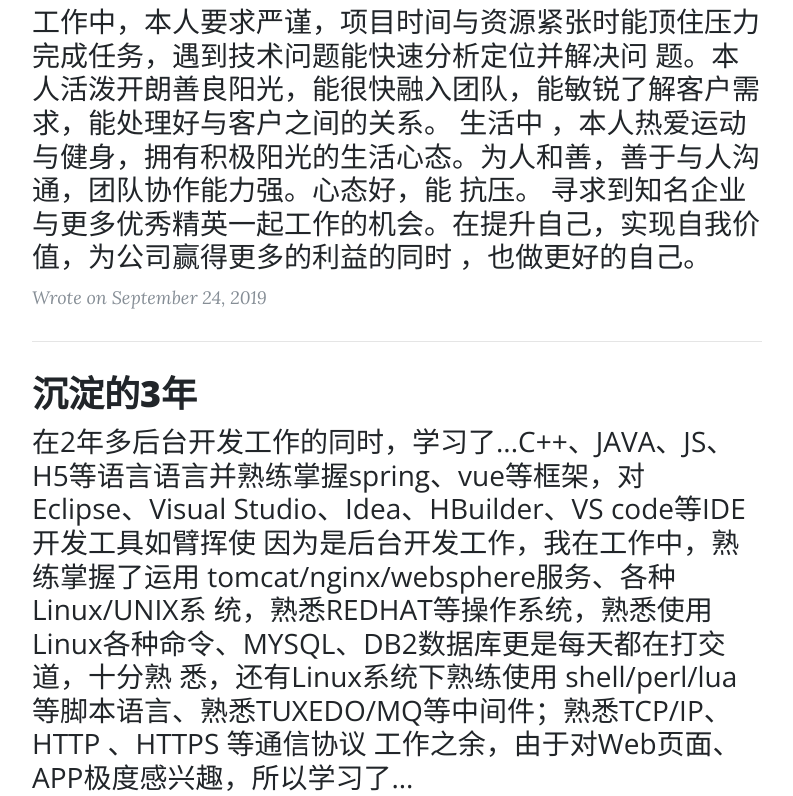
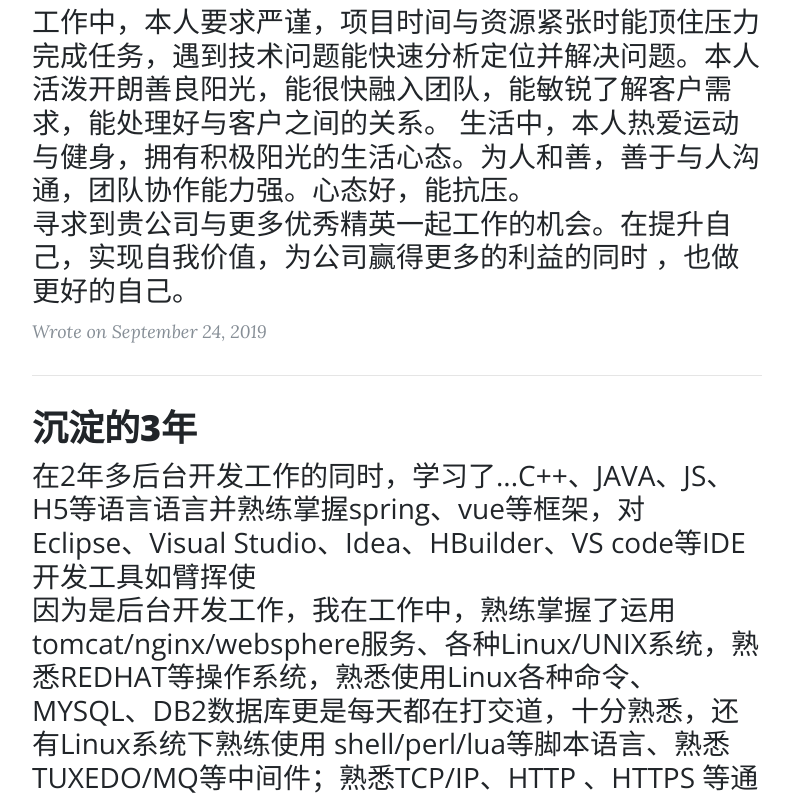
Before and after one commit to meepooo/meepooo.github.io, a website: page index.html in a window 1280 px wide. Shown: the part 634-1430 px from the top of the page, without its empty margins (243-1036 px from the left). Drawn offline with nearby package versions, Linux system fonts and the light colour scheme.

Commit message:
Update index.html

```diff
--- a/index.html
+++ b/index.html
@@ -16,8 +16,7 @@
     <!-- Custom fonts for this template -->
     <link href="vendor/fontawesome-free/css/all.min.css" rel="stylesheet" type="text/css">
     <link href='https://fonts.googleapis.com/css?family=Lora:400,700,400italic,700italic' rel='stylesheet' type='text/css'>
-		<link href='https://fonts.googleapis.com/css?family=Open+Sans:300italic,400italic,600italic,700italic,800italic,400,300,600,700,800'
-		 rel='stylesheet' type='text/css'>
+    <link href='https://fonts.googleapis.com/css?family=Open+Sans:300italic,400italic,600italic,700italic,800italic,400,300,600,700,800' rel='stylesheet' type='text/css'>
 
     <!-- Custom styles for this template -->
     <link href="css/clean-blog.min.css" rel="stylesheet">
@@ -30,8 +29,7 @@
     <nav class="navbar navbar-expand-lg navbar-light fixed-top" id="mainNav">
         <div class="container">
             <a class="navbar-brand" href="index.html">我的简历</a>
-				<button class="navbar-toggler navbar-toggler-right" type="button" data-toggle="collapse" data-target="#navbarResponsive"
-				 aria-controls="navbarResponsive" aria-expanded="false" aria-label="Toggle navigation">
+            <button class="navbar-toggler navbar-toggler-right" type="button" data-toggle="collapse" data-target="#navbarResponsive" aria-controls="navbarResponsive" aria-expanded="false" aria-label="Toggle navigation">
 					Menu
 					<i class="fas fa-bars"></i>
 				</button>
@@ -82,13 +80,8 @@
                             我是一名程序员
                         </h2>
                         <h3 class="post-subtitle">
-								工作中，本人要求严谨，项目时间与资源紧张时能顶住压力完成任务，遇到技术问题能快速分析定位并解决问
-								题。本人活泼开朗善良阳光，能很快融入团队，能敏锐了解客户需求，能处理好与客户之间的关系。 生活中
-								，本人热爱运动与健身，拥有积极阳光的生活心态。为人和善，善于与人沟通，团队协作能力强。心态好，能
-								抗压。
-
-								寻求到知名企业与更多优秀精英一起工作的机会。在提升自己，实现自我价值，为公司赢得更多的利益的同时
-								，也做更好的自己。
+                            工作中，本人要求严谨，项目时间与资源紧张时能顶住压力完成任务，遇到技术问题能快速分析定位并解决问题。本人活泼开朗善良阳光，能很快融入团队，能敏锐了解客户需求，能处理好与客户之间的关系。 生活中，本人热爱运动与健身，拥有积极阳光的生活心态。为人和善，善于与人沟通，团队协作能力强。心态好，能抗压。
+                            <br />寻求到贵公司与更多优秀精英一起工作的机会。在提升自己，实现自我价值，为公司赢得更多的利益的同时 ，也做更好的自己。
                         </h3>
                     </a>
                     <p class="post-meta">Wrote on September 24, 2019</p>
@@ -99,13 +92,10 @@
                         <h2 class="post-title">
                             沉淀的3年</h2>
                         <h3 class="post-subtitle">
-								在2年多后台开发工作的同时，学习了...C++、JAVA、JS、H5等语言语言并熟练掌握spring、vue等框架，对
-								Eclipse、Visual Studio、Idea、HBuilder、VS code等IDE开发工具如臂挥使
-								因为是后台开发工作，我在工作中，熟练掌握了运用 tomcat/nginx/websphere服务、各种Linux/UNIX系
-								统，熟悉REDHAT等操作系统，熟悉使用Linux各种命令、MYSQL、DB2数据库更是每天都在打交道，十分熟
-								悉，还有Linux系统下熟练使用 shell/perl/lua等脚本语言、熟悉TUXEDO/MQ等中间件；熟悉TCP/IP、HTTP
-								、HTTPS 等通信协议
-								工作之余，由于对Web页面、APP极度感兴趣，所以学习了...</h3>
+                            在2年多后台开发工作的同时，学习了...C++、JAVA、JS、H5等语言语言并熟练掌握spring、vue等框架，对 Eclipse、Visual Studio、Idea、HBuilder、VS code等IDE开发工具如臂挥使
+                            <br />因为是后台开发工作，我在工作中，熟练掌握了运用 tomcat/nginx/websphere服务、各种Linux/UNIX系统，熟悉REDHAT等操作系统，熟悉使用Linux各种命令、MYSQL、DB2数据库更是每天都在打交道，十分熟悉，还有Linux系统下熟练使用 shell/perl/lua等脚本语言、熟悉TUXEDO/MQ等中间件；熟悉TCP/IP、HTTP 、HTTPS 等通信协议
+                            <br />工作之余，由于对Web页面、APP极度感兴趣，所以学习了...
+                        </h3>
                     </a>
                     <p class="post-meta">Wrote by on September 18, 2019</p>
                 </div>
@@ -129,8 +119,7 @@
                             你相信缘分吗
                         </h2>
                         <h3 class="post-subtitle">
-								一个宇宙，<br />九大行星，<br />809个岛屿，<br />204个国家，<br />80亿人，<br />能够遇见你，让你看到我的简历，<br />
-								不是宇宙规则  运转下的偶然<br />而是我一生中的必然。 </h3>
+                            一个宇宙，<br />九大行星，<br />809个岛屿，<br />204个国家，<br />80亿人，<br />能够遇见你，让你看到我的简历，<br /> 不是宇宙规则 运转下的偶然<br />而是我一生中的必然。 </h3>
                     </a>
                     <p class="post-meta">Wrote on July 8, 2019</p>
                 </div>
```
Lines whose indentation alone changed are shown as unchanged.
